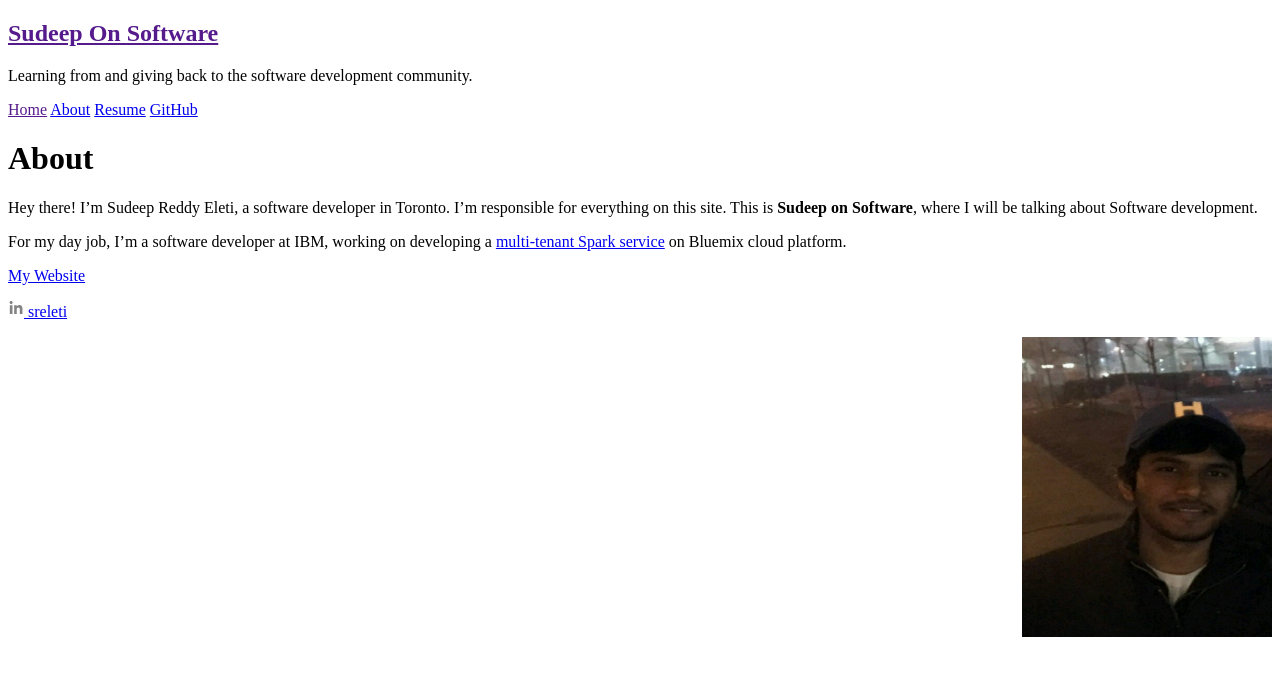
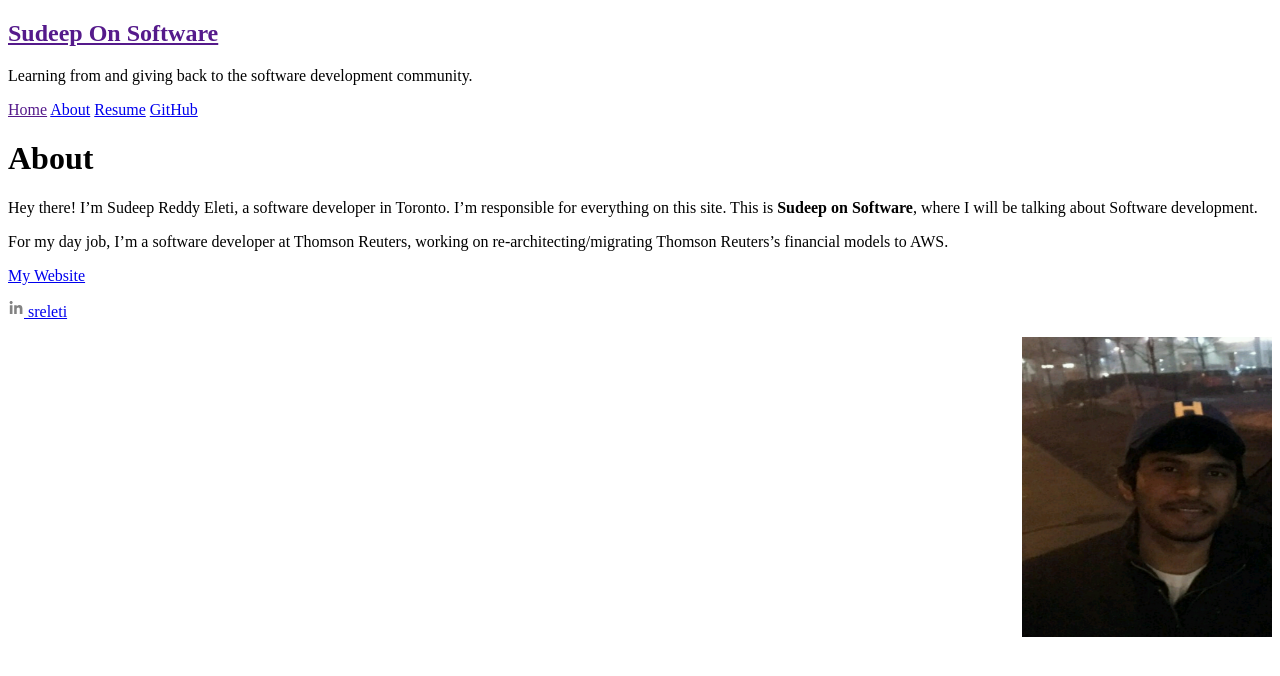
Before and after one commit to SRELETI/sreleti.github.io, a Jekyll site: the page built from about.md, in a window 1280 px wide. Shown: the top 676 px of the page. Built offline with Jekyll 4.4.1, drawn with Linux system fonts in a browser that asks for light colours.

Commit message:
Update about.md

```diff
--- a/about.md
+++ b/about.md
@@ -7,7 +7,7 @@ title: About
   Hey there! I’m Sudeep Reddy Eleti, a software developer in Toronto. I’m responsible for everything on this site. This is <b>Sudeep on Software</b>, where I will be talking about Software development.
 </p>
 
-For my day job, I’m a software developer at IBM, working on developing a [multi-tenant Spark service](https://console.ng.bluemix.net/catalog/services/apache-spark/) on Bluemix cloud platform.
+For my day job, I’m a software developer at Thomson Reuters, working on re-architecting/migrating Thomson Reuters's financial models to AWS.
 
 <a href="http://www.sudeepreddyeleti.me/" target="_blank">My Website</a>
 
```
